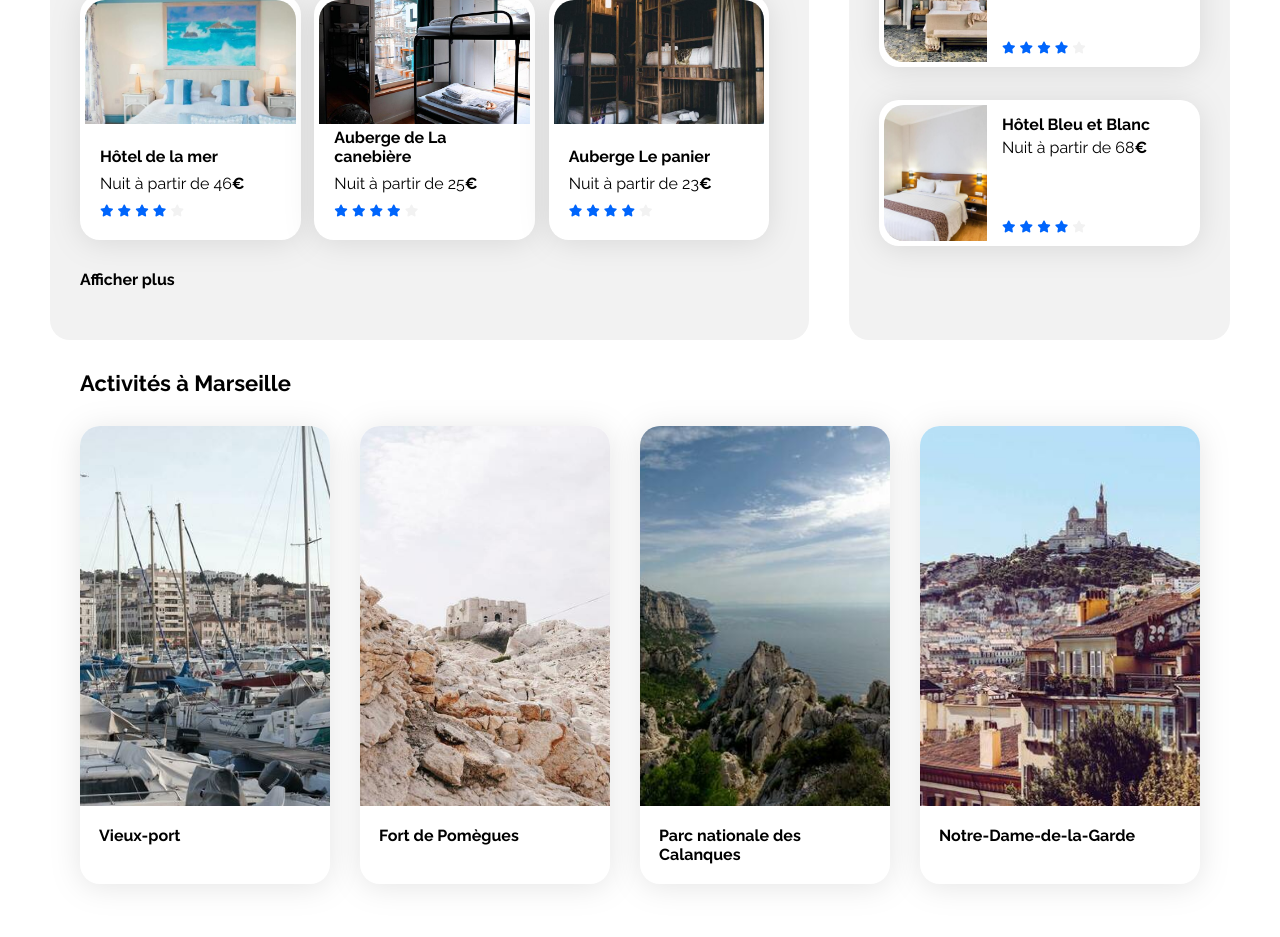
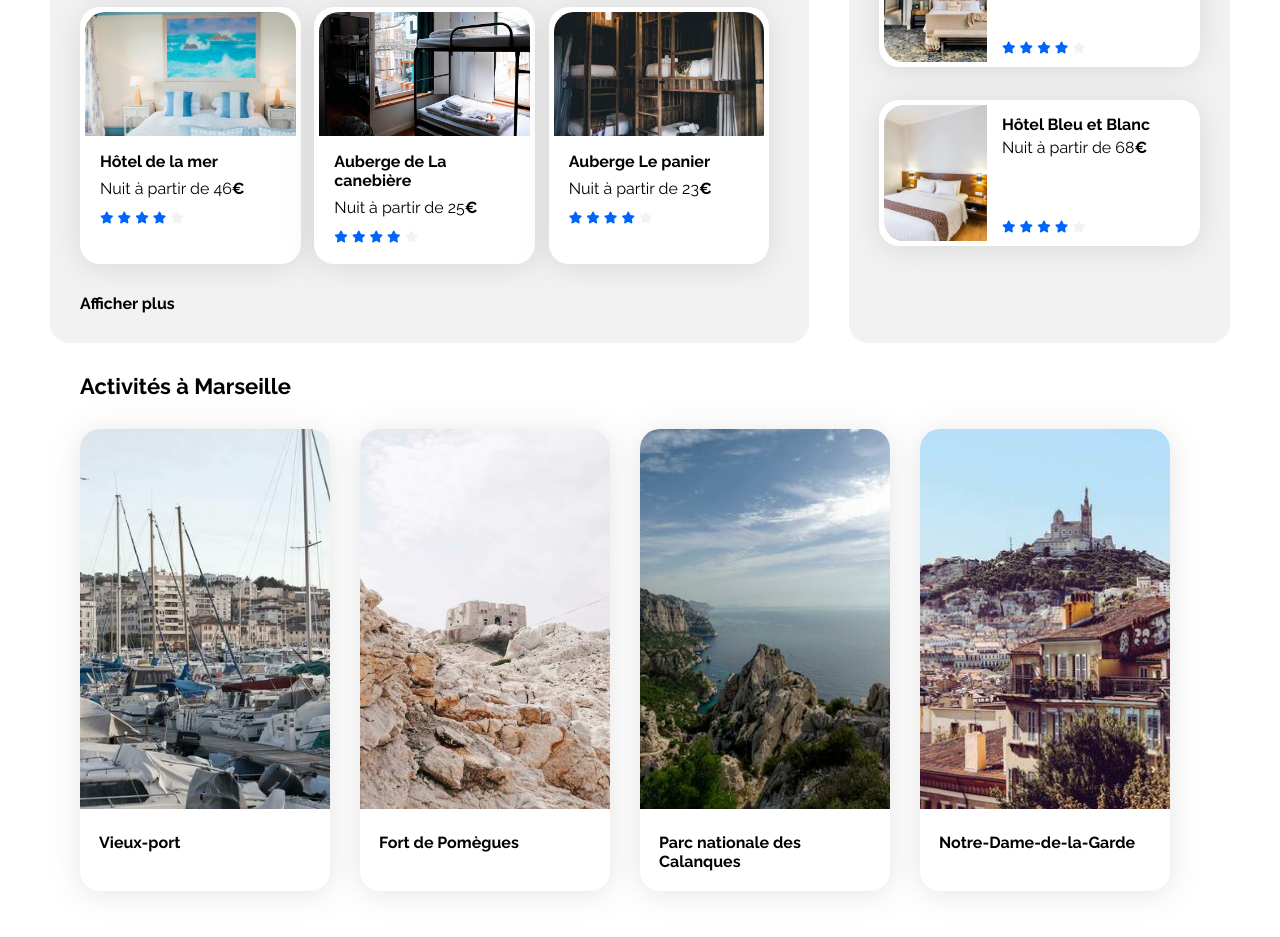
Before and after one commit to michelre/Booki_oc_projet_3, a plain HTML site: page index.html in a window 1280 px wide. Shown: the part 835-1772 px from the top of the page. Drawn offline with Linux system fonts and the light colour scheme.

Commit message:
feat(): session du 26/04

```diff
--- a/css/style.css
+++ b/css/style.css
@@ -39,8 +39,17 @@ img {
 .card {
     background-color: white;
     border-radius: 20px;
+    filter: drop-shadow(0px 3px 15px rgba(0, 0, 0, 0.1));
+}
+
+.hebergements-cards .card a {
     padding: 5px;
-    filter: drop-shadow(0px 3px 15px rgba(0, 0, 0, 0.1));
+}
+
+.card a {
+    text-decoration: none;
+    color: black;
+    border-radius: 20px;
 }
 
 .card img {
@@ -155,6 +164,11 @@ input[type="text"] {
     text-align: center;
     color: #000000;
     border: 1px solid #F2F2F2;
+    outline: none;
+}
+
+input[type="text"]::placeholder {
+    color: black;
 }
 
 button[type="submit"] {
@@ -314,9 +328,10 @@ button[type="submit"] i {
 
 .hebergements-cards .card-content {
     display: flex;
-    flex-direction: column;
+    flex-wrap: wrap;
+    height: calc(100% - 124px); /*100% - hauteur de l'image*/
     box-sizing: border-box;
-    padding: 0 15px 0 15px;
+    padding: 8px 15px 0 15px;
 }
 
 .hebergements-cards .card-title {
@@ -334,7 +349,7 @@ button[type="submit"] i {
 }
 
 .hebergements h4{
-    margin-top: 30px;
+    margin: 30px 0 0 0;
 }
 
 /****** Populaires ***********/
@@ -350,8 +365,12 @@ button[type="submit"] i {
 }
 
 .populaires-cards .card {
+    margin-top: 33px;
+}
+
+.populaires-cards .card a {
     display: flex;
-    margin-top: 33px;
+    padding: 5px;
 }
 
 .populaires-cards img {
@@ -405,7 +424,7 @@ button[type="submit"] i {
 }
 
 .activites-container article:last-child {
-    width: 25%;
+    width: calc(25% - 30px); /* Homogène par rapport à la width des autres cartes */
     margin-right: 0;
 }
 
--- a/index.html
+++ b/index.html
@@ -38,7 +38,7 @@
         <!-- Le formulaire de recherche -->
         <form>
             <i class="fa-solid fa-location-dot" id="icon"></i>
-            <input type="text" id="town" value="Marseille, France">
+            <input type="text" id="town" placeholder="Marseille, France">
             <button type="submit">
                 <span>Rechercher</span>
                 <i class="fa-solid fa-search"></i>
@@ -83,6 +83,7 @@
                 </div>
                 <div class="hebergements-cards">
                     <article class="card">
+                        <a href="#">
                             <img src="./images/hebergements/fred-kleber.jpg"
                                  alt="Image de la chambre d'hôtel montrant un lit">
                             <div class="card-content">
@@ -99,8 +100,10 @@
                                     <span class="sr-only">Note de 4 sur 5</span>
                                 </div>
                             </div>
+                        </a>
                     </article>
                     <article class="card">
+                        <a href="#">
                             <img src="./images/hebergements/febrian-zakaria.jpg"
                                  alt="Image de la chambre d'hôtel montrant un lit">
                             <div class="card-content">
@@ -117,8 +120,10 @@
                                     <span class="sr-only">Note de 4 sur 5</span>
                                 </div>
                             </div>
+                        </a>
                     </article>
                     <article class="card">
+                        <a href="#">
                             <img src="./images/hebergements/reisetopia.jpg"
                                  alt="Image de la chambre d'hôtel montrant un lit">
                             <div class="card-content">
@@ -135,8 +140,10 @@
                                     <span class="sr-only">Note de 4 sur 5</span>
                                 </div>
                             </div>
+                        </a>
                     </article>
                     <article class="card">
+                        <a href="#">
                             <img src="./images/hebergements/annie-spratt.jpg"
                                  alt="Image de la chambre d'hôtel montrant un lit">
                             <div class="card-content">
@@ -153,8 +160,10 @@
                                     <span class="sr-only">Note de 4 sur 5</span>
                                 </div>
                             </div>
+                        </a>
                     </article>
                     <article class="card">
+                        <a href="#">
                             <img src="./images/hebergements/marcus-loke.jpg"
                                  alt="Image de la chambre d'hôtel montrant un lit">
                             <div class="card-content">
@@ -171,8 +180,10 @@
                                     <span class="sr-only">Note de 4 sur 5</span>
                                 </div>
                             </div>
+                        </a>
                     </article>
                     <article class="card">
+                        <a href="#">
                             <img src="./images/hebergements/nicate-lee.jpg"
                                  alt="Image de la chambre d'hôtel montrant un lit">
                             <div class="card-content">
@@ -189,6 +200,7 @@
                                     <span class="sr-only">Note de 4 sur 5</span>
                                 </div>
                             </div>
+                        </a>
                     </article>
                 </div>
                 <h4>Afficher plus</h4>
@@ -201,6 +213,7 @@
                 </div>
                 <div class="populaires-cards">
                     <article class="card">
+                        <a href="#">
                             <img src="./images/hebergements/emile-guillemot.jpg"
                                  alt="Image de la chambre d'hôtel montrant un lit">
                             <div class="card-content">
@@ -217,8 +230,10 @@
                                     <span class="sr-only">Note de 4 sur 5</span>
                                 </div>
                             </div>
+                        </a>
                     </article>
                     <article class="card">
+                        <a href="#">
                             <img src="./images/hebergements/aw-creative.jpg"
                                  alt="Image de la chambre d'hôtel montrant un lit">
                             <div class="card-content">
@@ -235,8 +250,10 @@
                                     <span class="sr-only">Note de 4 sur 5</span>
                                 </div>
                             </div>
+                        </a>
                     </article>
                     <article class="card">
+                        <a href="#">
                             <img src="./images/hebergements/febrian-zakaria2.jpg"
                                  alt="Image de la chambre d'hôtel montrant un lit">
                             <div class="card-content">
@@ -253,6 +270,7 @@
                                     <span class="sr-only">Note de 4 sur 5</span>
                                 </div>
                             </div>
+                        </a>
                     </article>
                 </div>
             </section>
@@ -265,24 +283,32 @@
                 </div>
                 <div class="activites-container">
                     <article class="card">
+                        <a href="#">
                             <img src="./images/activites/reno-laithienne.jpg"
                                  alt="Image de la chambre d'hôtel montrant un lit">
                             <h3 class="card-title">Vieux-port</h3>
+                        </a>
                     </article>
                     <article class="card">
+                        <a href="#">
                             <img src="./images/activites/paul-hermann.jpg"
                                  alt="Image de la chambre d'hôtel montrant un lit">
                             <h3 class="card-title">Fort de Pomègues</h3>
+                        </a>
                     </article>
                     <article class="card">
+                        <a href="#">
                             <img src="./images/activites/kilyan-sockalingum.jpg"
                                  alt="Image de la chambre d'hôtel montrant un lit">
                             <h3 class="card-title">Parc nationale des Calanques</h3>
+                        </a>
                     </article>
                     <article class="card">
+                        <a href="#">
                             <img src="./images/activites/florian-wehde.jpg"
                                  alt="Image de la chambre d'hôtel montrant un lit">
                             <h3 class="card-title">Notre-Dame-de-la-Garde</h3>
+                        </a>
                     </article>
                 </div>
             </section>
```
Lines whose indentation alone changed are shown as unchanged.
